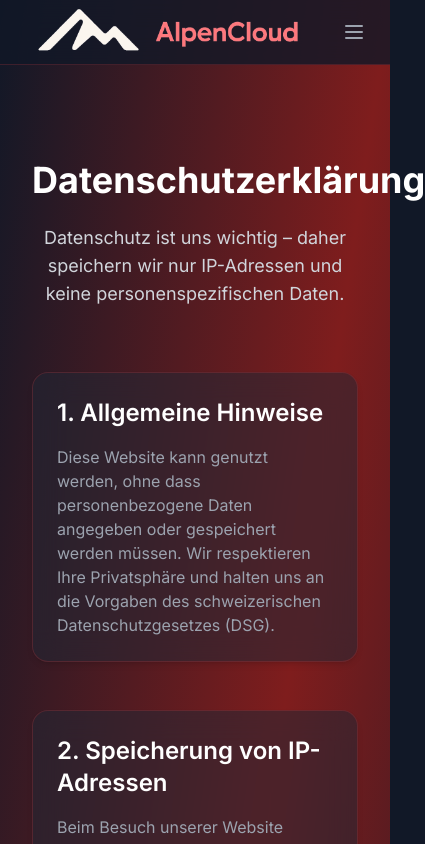
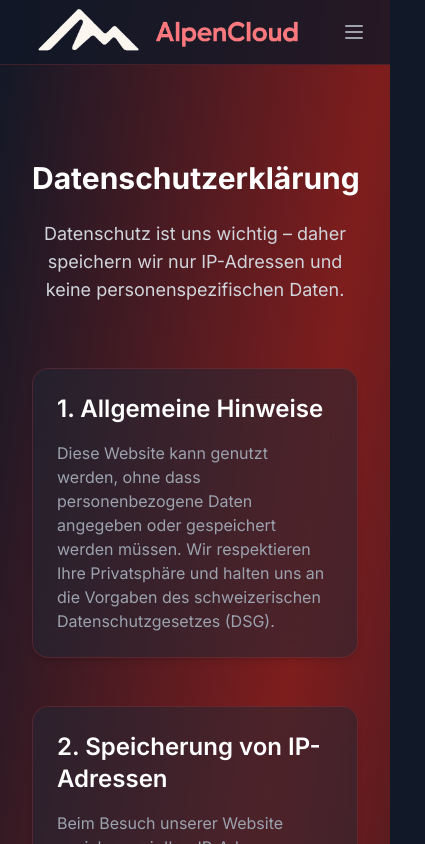
Before and after one commit to M4rshe1/alpencloud.ch, a Next.js app: page /dataprotection in a window 390 px wide. Shown: the top 844 px of the page, 425 px wide, since content can reach past the window. Built offline with nearby package versions, Linux system fonts and the light colour scheme.

Commit message:
feat: adjust font size for Datenschutzerklärung heading in data protection page

```diff
--- a/app/dataprotection/page.tsx
+++ b/app/dataprotection/page.tsx
@@ -10,7 +10,7 @@
         <div className="max-w-7xl mx-auto px-4 sm:px-6 lg:px-8 py-16">
             {/* Hero Section */}
             <div className="text-center mb-16">
-                <h1 className="text-4xl md:text-5xl font-bold text-white mb-6">
+                <h1 className="text-3xl md:text-5xl font-bold text-white mb-6">
                     Datenschutzerklärung
                 </h1>
                 <p className="text-gray-300 text-lg max-w-3xl mx-auto">
```
